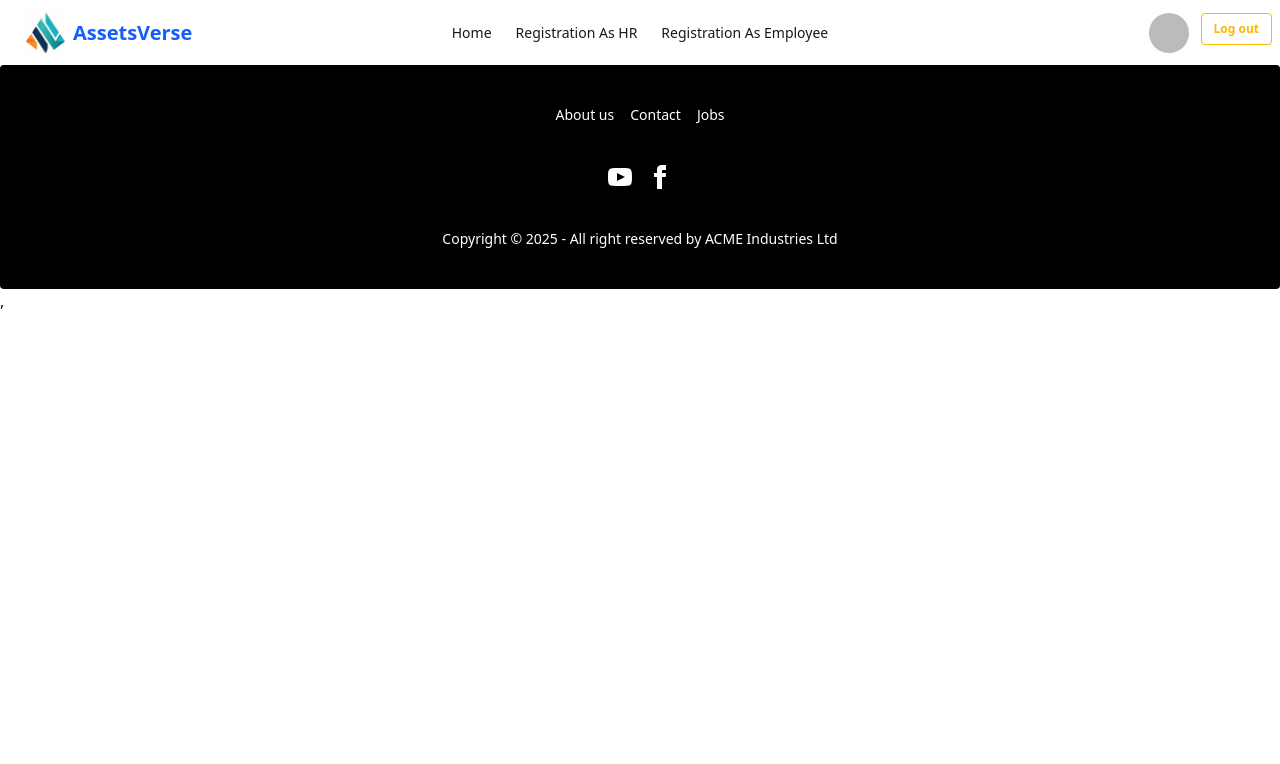
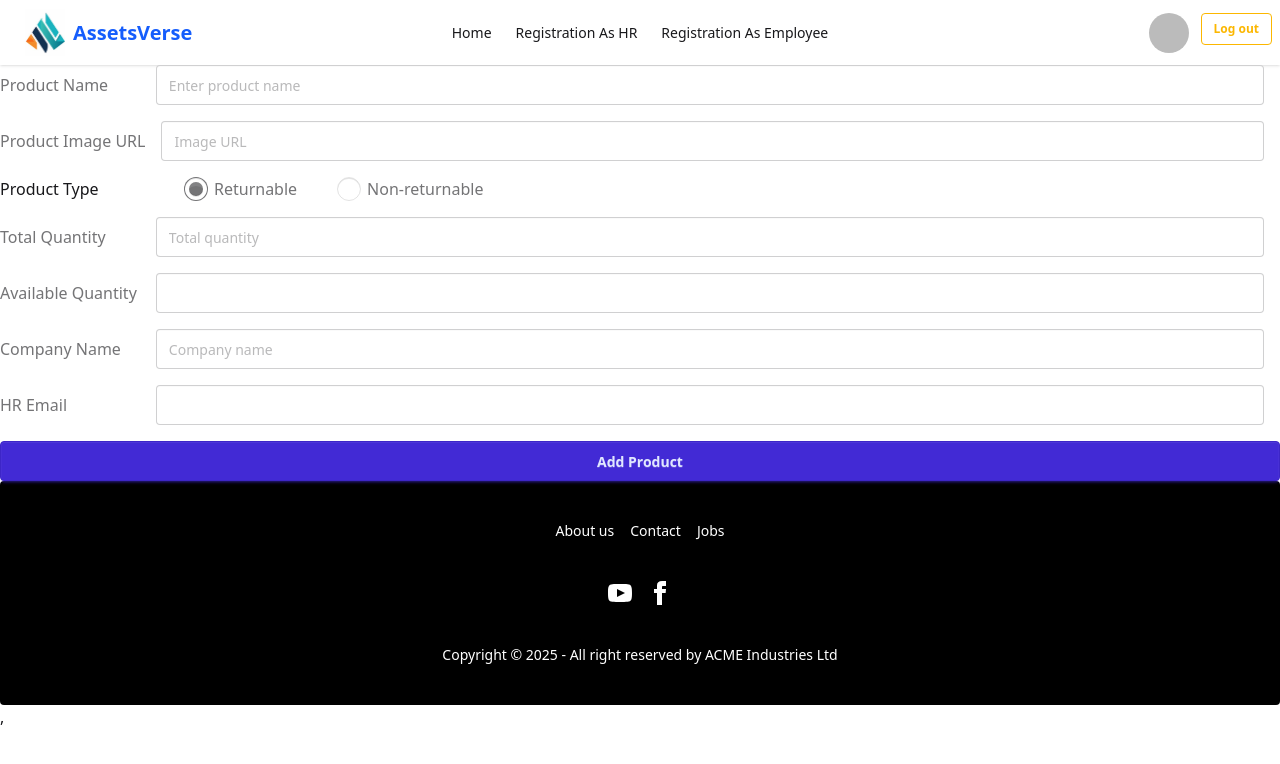
Before and after one commit to Sadeed978/AssetVerse-cleint, a React (Vite) app: page /AddAssert in a window 1280 px wide. Shown: the top 764 px of the page. Built offline with nearby package versions, Linux system fonts and the light colour scheme; no server answers; sample sign-in values are in the browser's storage.

Commit message:
added assert part

```diff
--- a/package.json
+++ b/package.json
@@ -18,6 +18,7 @@
     "react-icons": "^5.5.0",
     "react-router": "^7.10.1",
     "react-router-dom": "^7.10.1",
+    "react-toastify": "^11.0.5",
     "tailwindcss": "^4.1.17"
   },
   "devDependencies": {
--- a/src/Pages/AddAssert.jsx
+++ b/src/Pages/AddAssert.jsx
@@ -1,8 +1,138 @@
 import React from 'react';
+import { useForm } from 'react-hook-form';
+import { toast } from 'react-toastify';
+const AddAssert = () => {
+    const { register, handleSubmit } = useForm();
 
-const AddAssert = () => {
+    const onSubmit = data => {
+        console.log(data);
+        fetch('http://localhost:3000/assets', {
+            method: 'POST',
+            headers: {
+                'Content-Type': 'application/json'
+            },
+            body: JSON.stringify(data)
+        })
+            .then(res => res.json())
+            .then(result => {
+                console.log(result);
+                toast.success('Product added successfully!');
+            })
+            .catch(error => {
+                toast.error('Error adding product:', error);
+
+            });
+    };
     return (
         <div>
+            <form onSubmit={handleSubmit(onSubmit)} className="space-y-4">
+
+                {/* Product Name */}
+                <label className="label mr-4 flex items-center gap-4">
+                    <span className="label-text w-40">Product Name</span>
+                    <input
+                        type="text"
+                        {...register('productName', { required: true })}
+                        className="input input-bordered w-full"
+                        placeholder="Enter product name"
+                    />
+                </label>
+
+                {/* Product Image */}
+                <label className="label mr-4 flex items-center gap-4">
+                    <span className="label-text w-40">Product Image URL</span>
+                    <input
+                        type="text"
+                        {...register('productImage', { required: true })}
+                        className="input input-bordered w-full"
+                        placeholder="Image URL"
+                    />
+                </label>
+
+                {/* Product Type (Radio - SAME STYLE) */}
+                <div className="flex items-center gap-6">
+                    <span className="label-text w-40">Product Type</span>
+
+                    <label className="label mr-4">
+                        <input
+                            type="radio"
+                            {...register('productType')}
+                            value="Returnable"
+                            className="radio"
+                            defaultChecked
+                        />
+                        Returnable
+                    </label>
+
+                    <label className="label mr-4">
+                        <input
+                            type="radio"
+                            {...register('productType')}
+                            value="Non-returnable"
+                            className="radio"
+                        />
+                        Non-returnable
+                    </label>
+                </div>
+
+                {/* Product Quantity */}
+                <label className="label mr-4 flex items-center gap-4">
+                    <span className="label-text w-40">Total Quantity</span>
+                    <input
+                        type="number"
+                        {...register('productQuantity', { required: true, min: 1 })}
+                        className="input input-bordered w-full"
+                        placeholder="Total quantity"
+                    />
+                </label>
+
+                {/* Available Quantity (readonly) */}
+                <label className="label mr-4 flex items-center gap-4">
+                    <span className="label-text w-40">Available Quantity</span>
+                    <input
+                        type="number"
+                        {...register('availableQuantity')}
+                        className="input input-bordered w-full"
+                        readOnly
+                    />
+                </label>
+
+                {/* Company Name */}
+                <label className="label mr-4 flex items-center gap-4">
+                    <span className="label-text w-40">Company Name</span>
+                    <input
+                        type="text"
+                        {...register('companyName', { required: true })}
+                        className="input input-bordered w-full"
+                        placeholder="Company name"
+                    />
+                </label>
+
+                {/* HR Email */}
+                <label className="label mr-4 flex items-center gap-4">
+                    <span className="label-text w-40">HR Email</span>
+                    <input
+                        type="email"
+                        {...register('hrEmail')}
+                        className="input input-bordered w-full"
+                        readOnly
+                    />
+                </label>
+
+                {/* Date Added */}
+                <input
+                    type="hidden"
+                    {...register('dateAdded')}
+                    value={new Date().toISOString()}
+                />
+
+                {/* Submit */}
+                <button type="submit" className="btn btn-primary w-full">
+                    Add Product
+                </button>
+
+            </form>
+
 
         </div>
     );
--- a/src/Pages/EmployeeRegistration.jsx
+++ b/src/Pages/EmployeeRegistration.jsx
@@ -2,6 +2,7 @@ import React from 'react';
 import { useForm } from 'react-hook-form';
 import AuthContext from '../contexts/AuthContexts';
 import { use } from 'react';
+import { toast } from 'react-toastify';
 const EmployeeRegistration = () => {
     const {setUser ,createUser,} = use(AuthContext);
     const { register, handleSubmit} = useForm();
@@ -12,6 +13,7 @@ const EmployeeRegistration = () => {
             const users = result.user;
             console.log(users);
             setUser(users);
+            toast.success(users.email +' Registration Successful as Employee');
             const profile = {
                 displayName: data.name,
                 email: data.email,
--- a/src/Pages/HRRegistration.jsx
+++ b/src/Pages/HRRegistration.jsx
@@ -2,6 +2,7 @@ import React, { use } from 'react';
 import { useForm } from 'react-hook-form';
 import AuthContext from '../contexts/AuthContexts';
 import { Link } from 'react-router';
+import { toast } from 'react-toastify';
 const HRRegistration = () => {
     const { setUser, createUser, } = use(AuthContext);
     const { register, handleSubmit } = useForm();
@@ -12,6 +13,7 @@ const HRRegistration = () => {
                 const users = result.user;
                 console.log(users);
                 setUser(users);
+                toast.success(users.email +'Registration Successful');
                 const profile = {
                     displayName: data.name,
                     email: data.email,
--- a/src/Pages/Login.jsx
+++ b/src/Pages/Login.jsx
@@ -1,10 +1,15 @@
 import React from 'react';
 import { useForm } from 'react-hook-form';
 import { use } from 'react';
+import { Link } from 'react-router';
+import { toast } from 'react-toastify';
+import { useLocation, useNavigate } from 'react-router';
 import AuthContext from '../contexts/AuthContexts';
 
 const Login = () => {
     const { setUser,signInUser, } = use(AuthContext);
+    const location = useLocation();
+    const navigate= useNavigate();
     const { register, handleSubmit } = useForm();
     const handleLogin = (data) => {
         signInUser(data.email, data.password)
@@ -12,8 +17,13 @@ const Login = () => {
                 const users = result.user;
                 console.log(users);
                 setUser(users);
+                toast.success(users.email + ' Login Successful');
+                navigate(location.state || '/');
             })
-            .catch(error => console.error(error));
+            .catch(error =>{console.error(error);
+                toast.error('Login Failed: ' + error.message);
+            }
+            );
     };
     return (
         <div>
@@ -36,6 +46,7 @@ const Login = () => {
                             <button className="btn btn-neutral mt-4">Log In </button>
                         </fieldset>
                     </form>
+                    <p>If you are new then go to <Link className='text-blue-500' to='/Register'>Register</Link></p>
                 </div>
             </div>
 
--- a/src/main.jsx
+++ b/src/main.jsx
@@ -2,7 +2,7 @@ import { StrictMode } from 'react'
 import { createRoot } from 'react-dom/client'
 import './index.css'
 import { RouterProvider } from "react-router/dom";
-
+import { ToastContainer } from 'react-toastify';
 import App from './App.jsx'
 import { router } from './Routes.jsx';
 import AuthProvider from './contexts/AuthProvider.jsx';
@@ -10,6 +10,9 @@ import AuthProvider from './contexts/AuthProvider.jsx';
 createRoot(document.getElementById('root')).render(
 
  <StrictMode>
-  <AuthProvider>  <RouterProvider router={router} /> </AuthProvider> ,
+  <AuthProvider>
+     <RouterProvider router={router} />
+     <ToastContainer position="top-right" autoClose={3000} />
+  </AuthProvider> ,
   </StrictMode>,
 )
```
Also changed, not shown: src/Component/Navber.jsx (+16 -10 lines), 1 other file (tests, documents, lock files or other folders).
